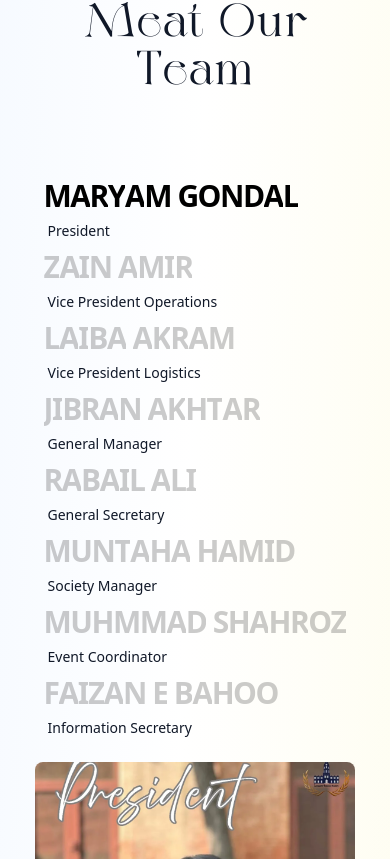
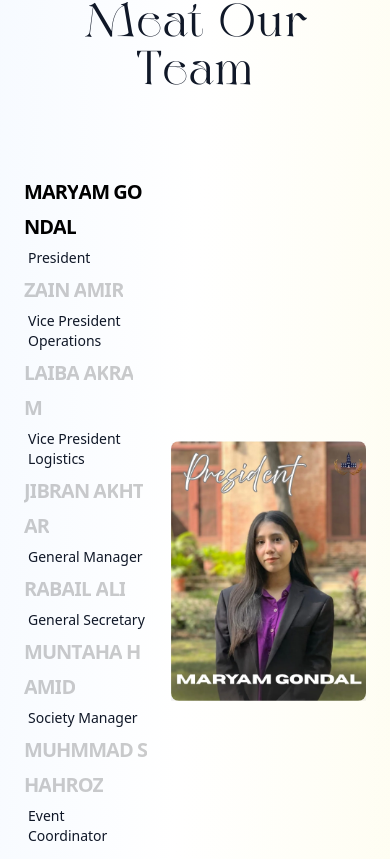
Before and after one commit to MAhmad25/CSS-Society-Project, a React (Vite) app in the folder client/: page / in a window 390 px wide. Shown: the part 5285-6144 px from the top of the page. Built offline with nearby package versions, Linux system fonts and the light colour scheme; no server answers.

Commit message:
slider for mobile fix

```diff
--- a/client/src/Team/Team.jsx
+++ b/client/src/Team/Team.jsx
@@ -101,11 +101,11 @@ export default function Team() {
             <HoverSlider className="min-h-screen flex flex-col gap-5 items-center justify-center p-6 md:px-12">
                   <div className="max-w-7xl w-full">
                         <h1 className="mb-20 text-5xl font-medium text-center capitalize font-Regular tracking-wide">Meat Our Team</h1>
-                        <div className="flex flex-wrap items-center justify-evenly gap-6 md:gap-12">
+                        <div className="flex  items-center  justify-evenly gap-6 md:gap-12">
                               <div className="flex flex-col space-y-2 md:space-y-4">
                                     {TEAM_MEMBERS.map((member, index) => (
                                           <div key={member.name} className="flex flex-col">
-                                                <TextStaggerHover index={index} className="cursor-pointer text-3xl md:text-4xl font-bold uppercase tracking-tighter text-white" text={member.name} />
+                                                <TextStaggerHover index={index} className="cursor-pointer selection:bg-gray-300 text-xl md:text-4xl font-bold uppercase tracking-tighter text-white" text={member.name} />
                                                 <span className="text-sm  ml-1">{member.role}</span>
                                           </div>
                                     ))}
```
